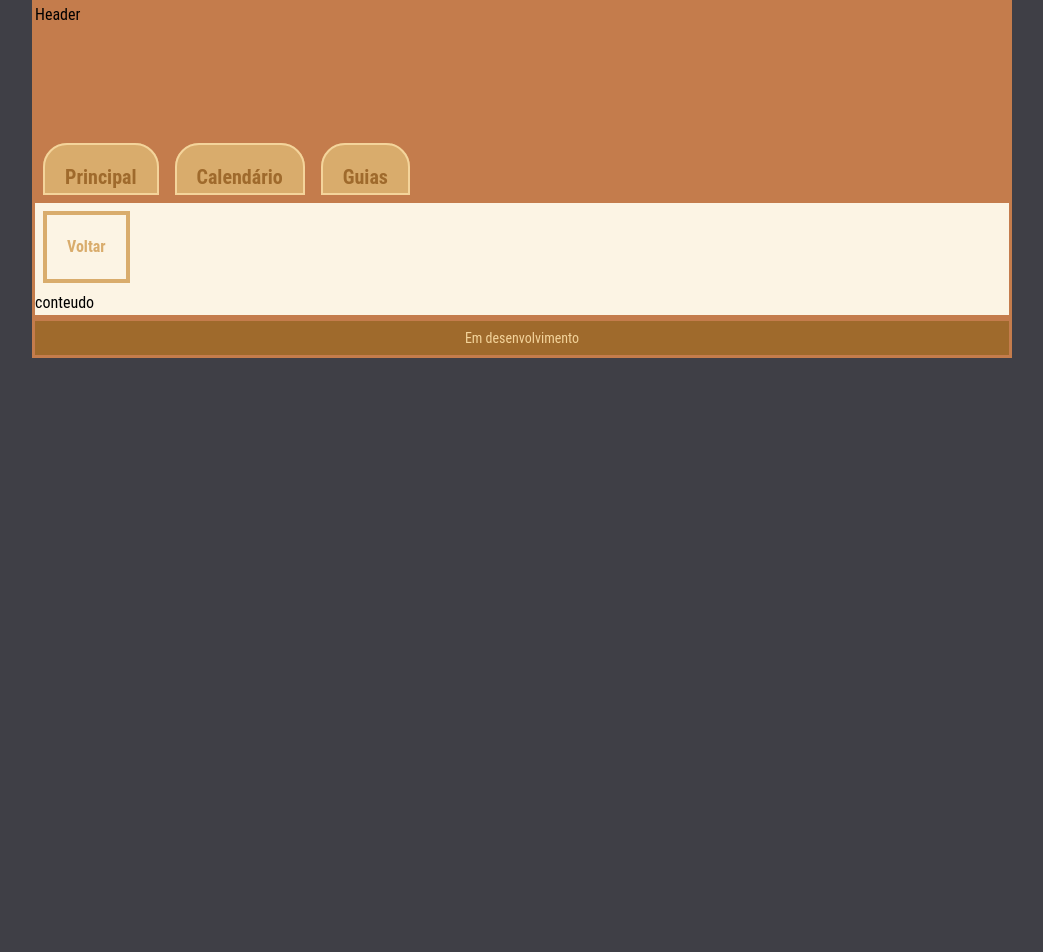
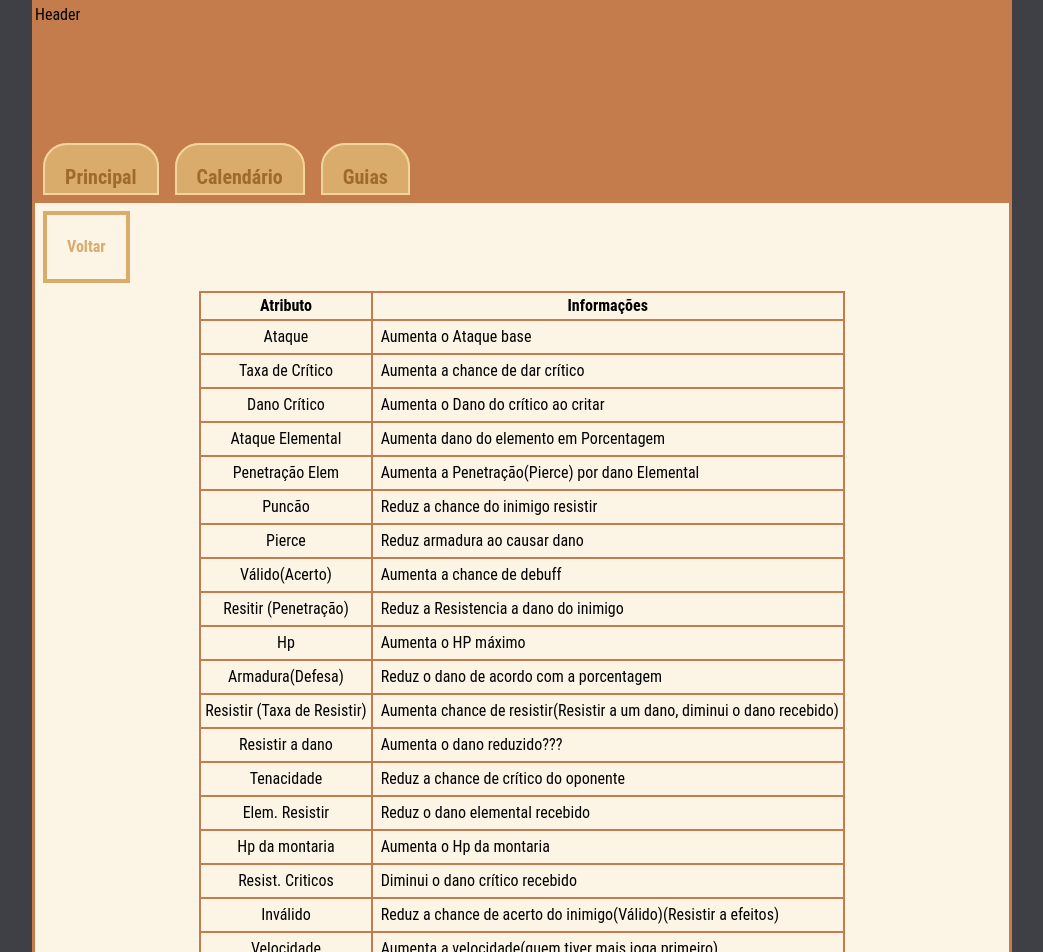
Before and after one commit to Romenildo/ddtank-info, a Next.js app: page /guides/jewel in a window 1280 px wide. Shown: the top 952 px of the page, without its empty margins (118-1161 px from the left). Before the commit the page ends 800 px from the top, so only its background shows below. Built offline with nearby package versions, Linux system fonts and the light colour scheme.

Commit message:
feat:adicionado tabela de joias com as informações

```diff
--- a/app/(pages)/guides/jewel/page.tsx
+++ b/app/(pages)/guides/jewel/page.tsx
@@ -3,6 +3,7 @@ import ItemMenu from "@/app/components/itemMenu"
 import Content from "@/app/components/template/content"
 import Link from "next/link"
 
+import { jewelInfos } from "@/app/api/data/guides/jewel"
 
 interface JewelProps {
 
@@ -14,8 +15,23 @@ const Jewel = (props: JewelProps) =>{
             <Link href="/guides">
                 <ItemButton label="Voltar" className="p-5 m-2 "/>
             </Link>
-            <div className="flex flex-col">
-                conteudo
+            <div className="flex flex-col items-center">
+                <table className="border-collapse  border-2 border-ddFirst">
+                    <thead>
+                        <tr>
+                            <th className="border-2 border-ddFirst" >Atributo</th>
+                            <th className="border-2 border-ddFirst">Informações</th>
+                        </tr>
+                    </thead>
+                    <tbody>
+                        {jewelInfos.map((item)=>(
+                            <tr key={item.id}>
+                                <td className="border-2 border-ddFirst p-1 text-center">{item.name}</td>
+                                <td className="border-2 border-ddFirst p-1 pl-2">{item.info}</td>
+                            </tr>
+                        ))}
+                    </tbody>
+                </table>
             </div>
 
         </Content>
--- /dev/null
+++ b/app/api/data/guides/jewel/index.ts
@@ -0,0 +1,28 @@
+
+
+export const jewelInfos = [
+    {id:0, name: "Ataque", type:"attack", info: "Aumenta o Ataque base"},
+    {id:1, name: "Taxa de Crítico", type:"attack", info: "Aumenta a chance de dar crítico"},
+    {id:2, name: "Dano Crítico", type:"attack", info: "Aumenta o Dano do crítico ao critar"},
+    {id:3, name: "Ataque Elemental", type:"attack", info: "Aumenta dano do elemento em Porcentagem"},
+    {id:4, name: "Penetração Elem", type:"attack", info: "Aumenta a Penetração(Pierce) por dano Elemental"},
+    {id:5, name: "Puncão", type:"attack", info: "Reduz a chance do inimigo resistir"},
+    {id:6, name: "Pierce", type:"attack", info: "Reduz armadura ao causar dano"},
+    {id:7, name: "Válido(Acerto)", type:"attack", info: "Aumenta a chance de debuff"},
+    {id:8, name: "Resitir (Penetração)", type:"attack", info: "Reduz a Resistencia a dano do inimigo"},
+    {id:9, name: "Hp", type:"defense", info: "Aumenta o HP máximo"},
+    {id:10, name: "Armadura(Defesa)", type:"defense", info: "Reduz o dano de acordo com a porcentagem"},
+    {id:11, name: "Resistir (Taxa de Resistir)", type:"defense", info: "Aumenta chance de resistir(Resistir a um dano, diminui o dano recebido)"},
+    {id:12, name: "Resistir a dano", type:"defense", info: "Aumenta o dano reduzido???"},
+    {id:13, name: "Tenacidade", type:"defense", info: "Reduz a chance de crítico do oponente"},
+    {id:14, name: "Elem. Resistir", type:"defense", info: "Reduz o dano elemental recebido"},
+    {id:15, name: "Hp da montaria", type:"defense", info: "Aumenta o Hp da montaria"},
+    {id:16, name: "Resist. Criticos", type:"defense", info: "Diminui o dano crítico recebido"},
+    {id:17, name: "Inválido", type:"defense", info: "Reduz a chance de acerto do inimigo(Válido)(Resistir a efeitos)"},
+    {id:18, name: "Velocidade", type:"special", info: "Aumenta a velocidade(quem tiver mais joga primeiro)"},
+    {id:19, name: "Cura", type:"special", info: "Cura a % em Hp ao inicio de cada rodada"},
+    {id:20, name: "Fogo intenso", type:"special", info: "Atacar e resistir Penetração"},
+    {id:21, name: "Poder", type:"special", info: "Pierce e Conversão de elemento"},
+    {id:22, name: "Montaria", type:"special", info: "Hp da montaria e redução de dano da montaria"},
+    {id:23, name: "Habilidade", type:"special", info: "Resistir Penetração(Ataque) e Resistir criticos(defesa)"},
+]
```
